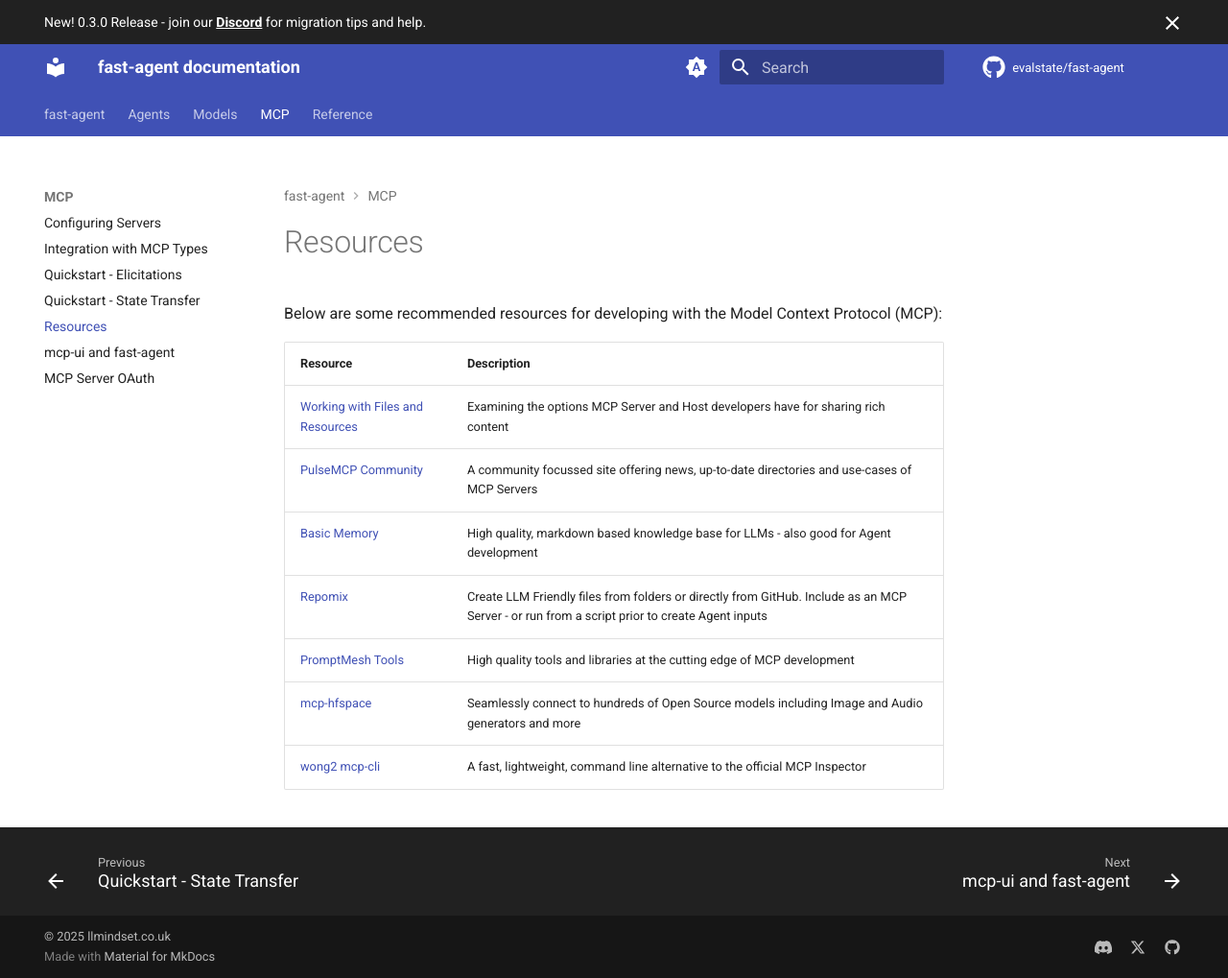
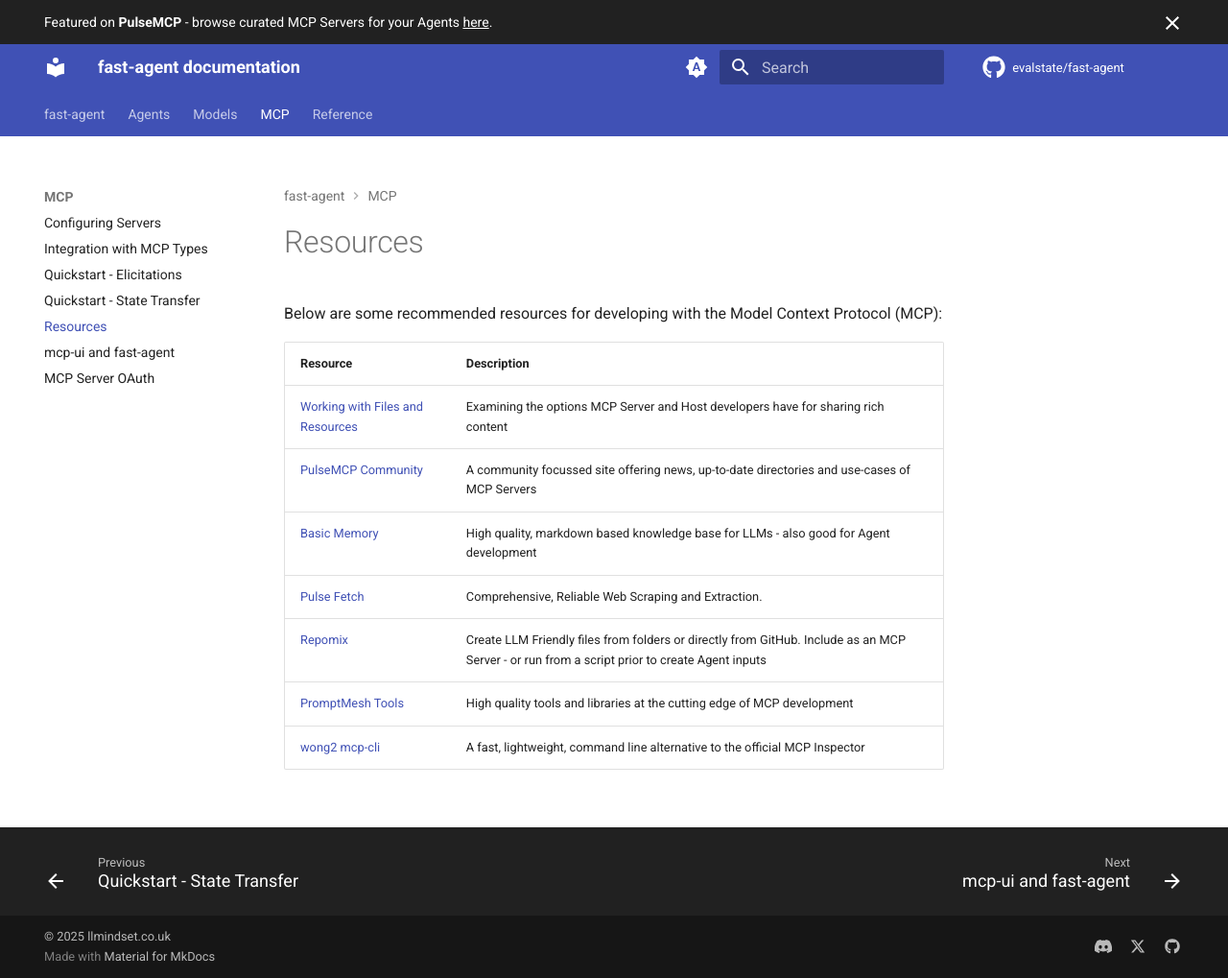
Before and after one commit to evalstate/fast-agent-docs, an MkDocs documentation site: the page built from docs/mcp/resources.md, in a window 1280 px wide and 1019 px high. Shown: the whole window at 96% size. Built offline with MkDocs 1.6.1 and Material for MkDocs 9.7.7, drawn with Linux system fonts in a browser that asks for light colours; comment, search, counter and statistics services are not loaded.

Commit message:
pulse links back

```diff
--- a/docs/mcp/resources.md
+++ b/docs/mcp/resources.md
@@ -5,7 +5,7 @@
 | [Working with Files and Resources](https://llmindset.co.uk/posts/2025/01/mcp-files-resources-part1/) | Examining the options MCP Server and Host developers have for sharing rich content |
 | [PulseMCP Community](https://www.pulsemcp.com/) | A community focussed site offering news, up-to-date directories and use-cases of MCP Servers |
 | [Basic Memory](https://memory.basicmachines.co/docs/introduction) | High quality, markdown based knowledge base for LLMs - also good for Agent development |
+| [Pulse Fetch](https://github.com/pulsemcp/mcp-servers/tree/main/productionized/pulse-fetch) | Comprehensive, Reliable Web Scraping and Extraction. |
 | [Repomix](https://repomix.com/guide/) | Create LLM Friendly files from folders or directly from GitHub. Include as an MCP Server - or run from a script prior to create Agent inputs |
 | [PromptMesh Tools](https://promptmesh.io/) | High quality tools and libraries at the cutting edge of MCP development |
-| [mcp-hfspace](https://github.com/evalstate/mcp-hfspace) | Seamlessly connect to hundreds of Open Source models including Image and Audio generators and more |
 | [wong2 mcp-cli](https://github.com/wong2/mcp-cli) | A fast, lightweight, command line alternative to the official MCP Inspector |
--- a/overrides/main.html
+++ b/overrides/main.html
@@ -1,5 +1,5 @@
 {% extends "base.html" %}
 
 {% block announce %}
-  New! 0.3.0 Release - join our <u><strong><a style="color: white;" href="https://discord.gg/xg5cJ7ndN6">Discord</a></strong></u> for migration tips and help.
+Featured on <strong><a style="color: white;" href="https://www.pulsemcp.com/posts/newsletter-cursor-10b-levels-flies-mcp-hype#featured">PulseMCP</a></strong> - browse curated MCP Servers for your Agents <u><a href="https://www.pulsemcp.com/servers" style="color: white;">here</a></u>.
 {% endblock %}
```
